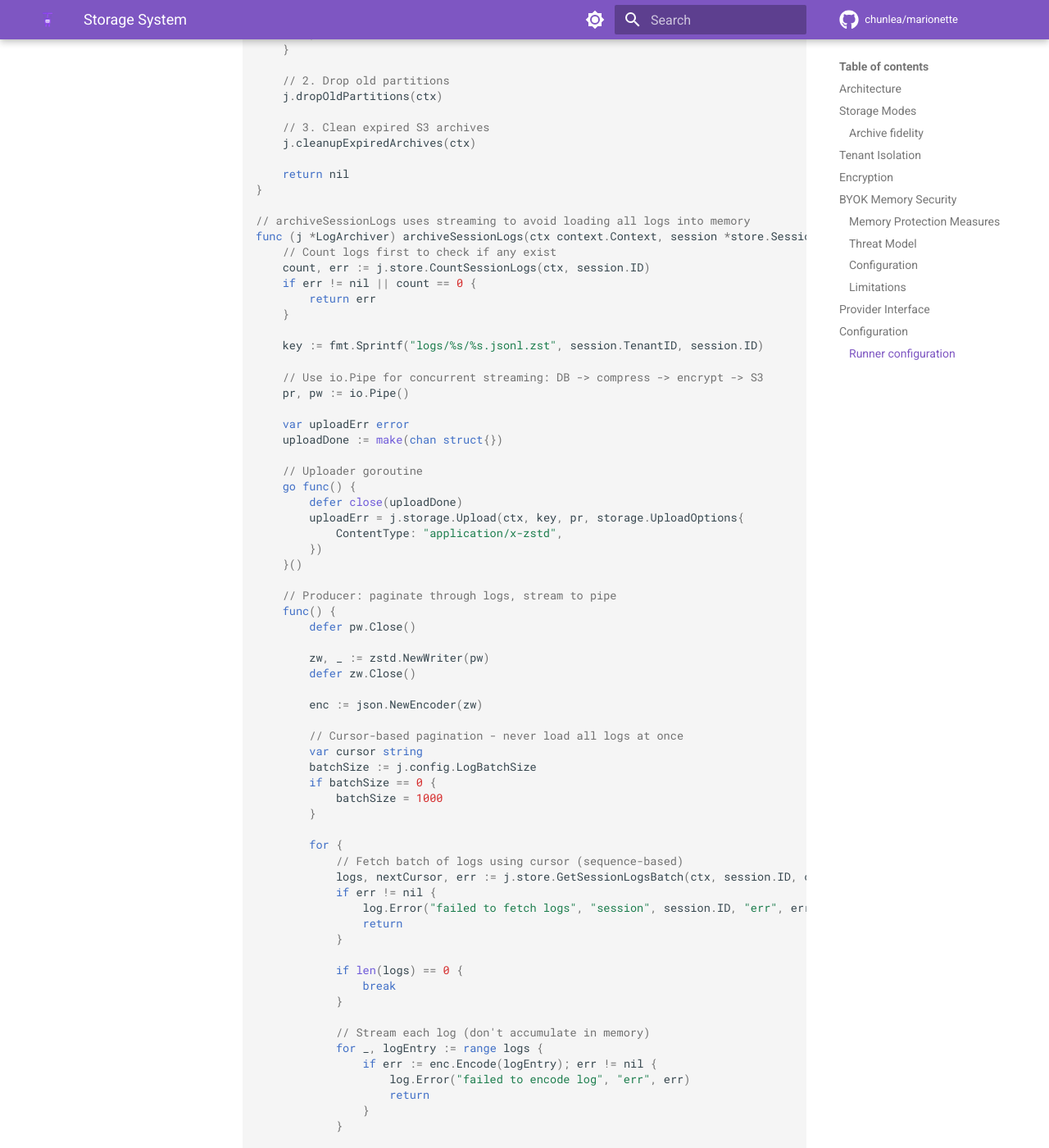
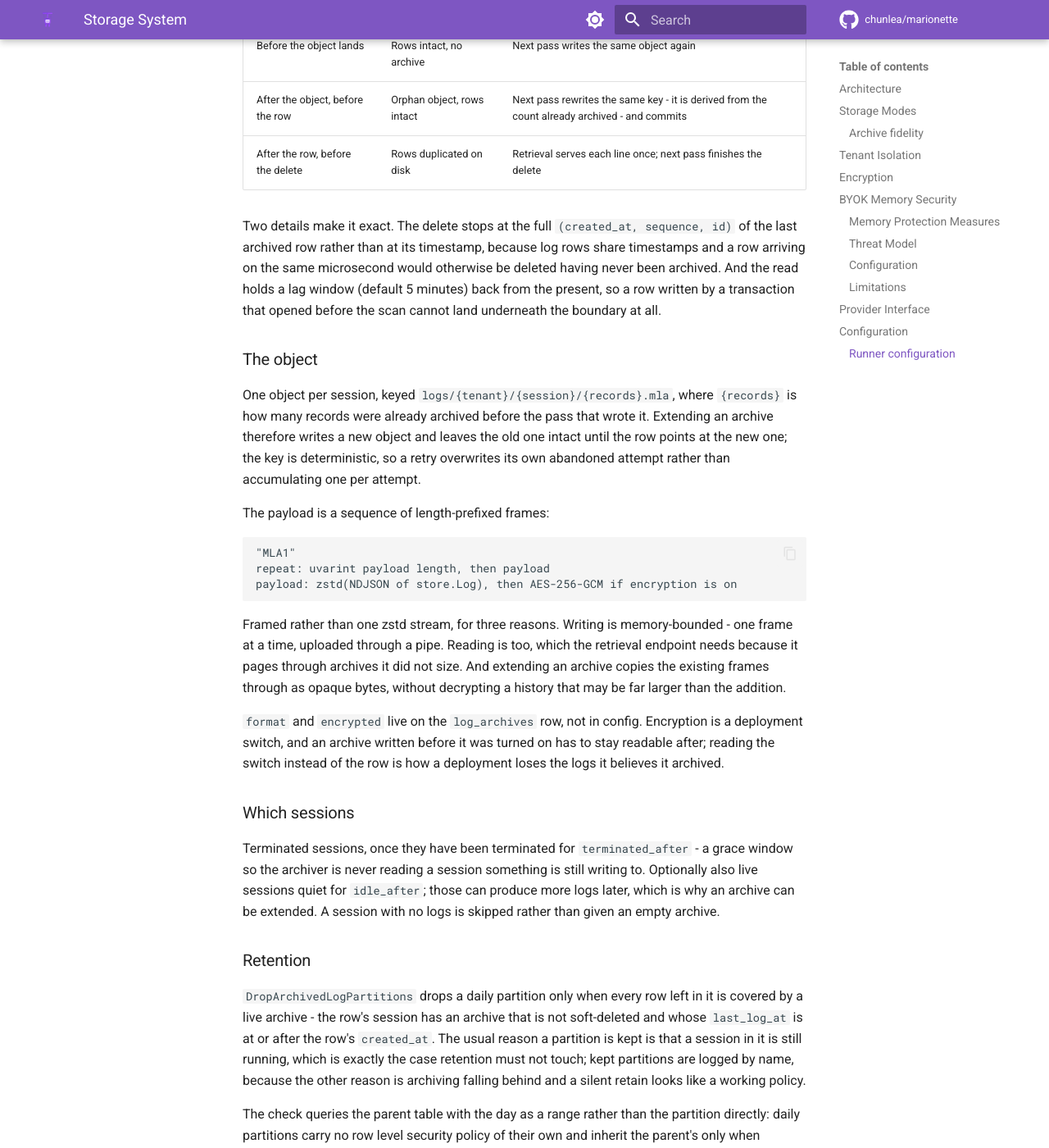
Before and after one commit to chunlea/marionette, an MkDocs documentation site: the page built from docs/storage.md, in a window 1280 px wide and 1400 px high, scrolled down 34434 px. Shown: the whole window at 82% size. Built offline with MkDocs 1.6.1 and Material for MkDocs 9.7.7, drawn with Linux system fonts in a browser that asks for light colours; comment, search, counter and statistics services are not loaded; some of the changed text lies outside the part shown.

Commit message:
docs(storage): describe the log archiver that exists
docs/storage.md carried a sketch of a log archiver that was never built:
a code listing whose store methods do not exist, a config block under a
`logs:` key nothing reads, and a retrieval function that returns early
whenever PostgreSQL has any rows at all - which would have hidden an
archived history behind whatever the session logged after it.

Replaced with what round 3 built, and with the parts worth knowing
before switching it on: the archive-then-delete ordering and what each
crash point leaves behind, why the boundary is the full
(created_at, sequence, id) triple, why the object is framed rather than
one zstd stream, and why the coverage check queries the parent table
rather than the partition.

The config examples gain the block, off in all of them. The production
example carries the warning that matters: the two retentions delete the
same logs from different places, and an archive retention shorter than
the partition retention is refused at startup rather than discovered
later.

Co-Authored-By: Claude Opus 5 <noreply@anthropic.com>
Claude-Session: https://claude.ai/code/session_015k8HyHWSJschPMWiCietU9

````diff
--- a/docs/storage.md
+++ b/docs/storage.md
@@ -1599,334 +1599,153 @@ Logs use tiered storage: hot data in PostgreSQL, cold data in object storage.
 │                                                                     │
 └─────────────────────────────────────────────────────────────────────┘
 
-  Hot (PostgreSQL)  ───7d───>  Cold (S3)  ───90d───>  Delete
-  - Partitioned by day         - JSONL.zst compressed
-  - Real-time queries          - On-demand retrieval
-  - Streaming to clients
-```
-
-## Log Archiver Job (Memory-Efficient)
-
-The log archiver uses cursor-based pagination and streaming to avoid loading all logs into memory.
-
-```go
-// pkg/jobs/log_archiver.go
-
-type LogArchiver struct {
-    store   store.Store
-    storage storage.StorageProvider
-    crypto  *crypto.Service
-    config  LogArchiverConfig
-}
-
-type LogArchiverConfig struct {
-    RetentionHot  time.Duration // PostgreSQL: 7 days
-    RetentionCold time.Duration // S3: 90 days
-    BatchSize     int           // Sessions per run
-    LogBatchSize  int           // Logs per query (default: 1000)
-}
-
-func (j *LogArchiver) Run(ctx context.Context) error {
-    // 1. Find sessions to archive (terminated > RetentionHot ago)
-    sessions, _ := j.store.GetSessionsForLogArchive(ctx, j.config.RetentionHot)
-
-    for _, session := range sessions {
-        if err := j.archiveSessionLogs(ctx, session); err != nil {
-            log.Error("failed to archive logs", "session", session.ID, "err", err)
-            continue // Don't fail entire job
-        }
-    }
-
-    // 2. Drop old partitions
-    j.dropOldPartitions(ctx)
-
-    // 3. Clean expired S3 archives
-    j.cleanupExpiredArchives(ctx)
-
-    return nil
-}
-
-// archiveSessionLogs uses streaming to avoid loading all logs into memory
-func (j *LogArchiver) archiveSessionLogs(ctx context.Context, session *store.Session) error {
-    // Count logs first to check if any exist
-    count, err := j.store.CountSessionLogs(ctx, session.ID)
-    if err != nil || count == 0 {
-        return err
-    }
-
-    key := fmt.Sprintf("logs/%s/%s.jsonl.zst", session.TenantID, session.ID)
-
-    // Use io.Pipe for concurrent streaming: DB -> compress -> encrypt -> S3
-    pr, pw := io.Pipe()
-
-    var uploadErr error
-    uploadDone := make(chan struct{})
-
-    // Uploader goroutine
-    go func() {
-        defer close(uploadDone)
-        uploadErr = j.storage.Upload(ctx, key, pr, storage.UploadOptions{
-            ContentType: "application/x-zstd",
-        })
-    }()
-
-    // Producer: paginate through logs, stream to pipe
-    func() {
-        defer pw.Close()
-
-        zw, _ := zstd.NewWriter(pw)
-        defer zw.Close()
-
-        enc := json.NewEncoder(zw)
-
-        // Cursor-based pagination - never load all logs at once
-        var cursor string
-        batchSize := j.config.LogBatchSize
-        if batchSize == 0 {
-            batchSize = 1000
-        }
-
-        for {
-            // Fetch batch of logs using cursor (sequence-based)
-            logs, nextCursor, err := j.store.GetSessionLogsBatch(ctx, session.ID, cursor, batchSize)
-            if err != nil {
-                log.Error("failed to fetch logs", "session", session.ID, "err", err)
-                return
-            }
-
-            if len(logs) == 0 {
-                break
-            }
-
-            // Stream each log (don't accumulate in memory)
-            for _, logEntry := range logs {
-                if err := enc.Encode(logEntry); err != nil {
-                    log.Error("failed to encode log", "err", err)
-                    return
-                }
-            }
-
-            if nextCursor == "" {
-                break
-            }
-            cursor = nextCursor
-        }
-    }()
-
-    // Wait for upload to complete
-    <-uploadDone
-    if uploadErr != nil {
-        return uploadErr
-    }
-
-    // Record archive metadata
-    j.store.CreateLogArchive(ctx, &store.LogArchive{
-        SessionID:  session.ID,
-        TenantID:   session.TenantID,
-        StorageKey: key,
-        LogCount:   count,
-        ExpiresAt:  time.Now().Add(j.config.RetentionCold),
-    })
-
-    // Delete logs from PostgreSQL (in batches to avoid long locks)
-    return j.store.DeleteSessionLogsBatched(ctx, session.ID, 10000)
-}
-```
-
-### Store Interface for Paginated Logs
-
-```go
-// pkg/store/logs.go
-
-// GetSessionLogsBatch returns logs with cursor-based pagination
-// cursor is the last sequence number seen (empty for first page)
-// Returns logs, next cursor, error
-func (s *Store) GetSessionLogsBatch(
-    ctx context.Context,
-    sessionID string,
-    cursor string,
-    limit int,
-) ([]Log, string, error) {
-    query := `
-        SELECT id, task_id, run_id, stream, level, content, sequence,
-               timestamp_unix_ms, metadata
-        FROM logs
-        WHERE session_id = $1
-    `
-    args := []interface{}{sessionID}
-
-    if cursor != "" {
-        query += ` AND sequence > $2`
-        args = append(args, cursor)
-    }
-
-    query += ` ORDER BY sequence ASC LIMIT $` + strconv.Itoa(len(args)+1)
-    args = append(args, limit+1) // Fetch one extra to detect if more exist
-
-    rows, err := s.db.QueryContext(ctx, query, args...)
-    if err != nil {
-        return nil, "", err
-    }
-    defer rows.Close()
-
-    var logs []Log
-    for rows.Next() {
-        var log Log
-        if err := rows.Scan(&log.ID, &log.TaskID, &log.RunID, &log.Stream,
-            &log.Level, &log.Content, &log.Sequence, &log.TimestampUnixMs,
-            &log.Metadata); err != nil {
-            return nil, "", err
-        }
-        logs = append(logs, log)
-    }
-
-    // Determine next cursor
-    var nextCursor string
-    if len(logs) > limit {
-        nextCursor = strconv.FormatInt(logs[limit-1].Sequence, 10)
-        logs = logs[:limit] // Remove extra element
-    }
-
-    return logs, nextCursor, nil
-}
-
-// DeleteSessionLogsBatched deletes logs in batches to avoid long locks
-func (s *Store) DeleteSessionLogsBatched(ctx context.Context, sessionID string, batchSize int) error {
-    for {
-        result, err := s.db.ExecContext(ctx, `
-            DELETE FROM logs
-            WHERE id IN (
-                SELECT id FROM logs
-                WHERE session_id = $1
-                LIMIT $2
-            )
-        `, sessionID, batchSize)
-        if err != nil {
-            return err
-        }
-
-        affected, _ := result.RowsAffected()
-        if affected == 0 {
-            break
-        }
-
-        // Small sleep to allow other transactions
-        time.Sleep(10 * time.Millisecond)
-    }
-    return nil
-}
-```
-
-## Retrieving Archived Logs (Streaming)
-
-```go
-// GetSessionLogs returns logs, streaming from archive if needed
-// For large archives, use GetSessionLogsStream instead
-func (s *LogService) GetSessionLogs(ctx context.Context, sessionID string) ([]Log, error) {
-    // Try PostgreSQL first (hot data)
-    logs, _ := s.store.GetSessionLogs(ctx, sessionID)
-    if len(logs) > 0 {
-        return logs, nil
-    }
-
-    // Check archive (cold data)
-    archive, _ := s.store.GetLogArchive(ctx, sessionID)
-    if archive == nil {
-        return []Log{}, nil
-    }
-
-    // Stream from archive with memory limit
-    return s.streamLogsFromArchive(ctx, archive, 0) // 0 = no limit
-}
-
-// GetSessionLogsStream returns a channel for streaming logs (memory-efficient)
-func (s *LogService) GetSessionLogsStream(ctx context.Context, sessionID string) (<-chan Log, error) {
-    archive, err := s.store.GetLogArchive(ctx, sessionID)
-    if err != nil {
-        return nil, err
-    }
-    if archive == nil {
-        // Return empty channel
-        ch := make(chan Log)
-        close(ch)
-        return ch, nil
-    }
-
-    ch := make(chan Log, 100) // Buffered for performance
-
-    go func() {
-        defer close(ch)
-
-        reader, _, err := s.storage.Download(ctx, archive.StorageKey)
-        if err != nil {
-            return
-        }
-        defer reader.Close()
-
-        zr, _ := zstd.NewReader(reader)
-        defer zr.Close()
-
-        scanner := bufio.NewScanner(zr)
-        // Increase buffer for large log lines
-        scanner.Buffer(make([]byte, 64*1024), 1024*1024)
-
-        for scanner.Scan() {
-            var log Log
-            if err := json.Unmarshal(scanner.Bytes(), &log); err != nil {
-                continue
-            }
-
-            select {
-            case ch <- log:
-            case <-ctx.Done():
-                return
-            }
-        }
-    }()
-
-    return ch, nil
-}
-
-// streamLogsFromArchive reads logs with optional limit
-func (s *LogService) streamLogsFromArchive(ctx context.Context, archive *LogArchive, limit int) ([]Log, error) {
-    reader, _, err := s.storage.Download(ctx, archive.StorageKey)
-    if err != nil {
-        return nil, err
-    }
-    defer reader.Close()
-
-    zr, _ := zstd.NewReader(reader)
-    defer zr.Close()
-
-    var logs []Log
-    scanner := bufio.NewScanner(zr)
-    scanner.Buffer(make([]byte, 64*1024), 1024*1024) // 1MB max line
-
-    for scanner.Scan() {
-        var log Log
-        if err := json.Unmarshal(scanner.Bytes(), &log); err != nil {
-            continue
-        }
-        logs = append(logs, log)
-
-        if limit > 0 && len(logs) >= limit {
-            break
-        }
-    }
-
-    return logs, scanner.Err()
-}
-```
+  Hot (PostgreSQL)  ──────>  Cold (object store)  ──────>  Delete
+  - Partitioned by day       - NDJSON in zstd frames
+  - Real-time queries        - Read through the same endpoints
+  - Streaming to clients     - One object per session
+
+  The two arrows are storage.log_archive.retention_days and
+  storage.log_archive.retention. Both default to off.
+```
+
+## Log Archiving
+
+Built in round 3 (`pkg/jobs/log_archiver.go`, `pkg/storage/logarchive`). What
+follows is the implementation, not a sketch of one.
+
+### Why it exists
+
+`logs` is partitioned by day and nothing ever removed a partition. Round 1 wired
+the partition maintainer with `RetentionDays` pinned at zero, because a daily
+partition is the only copy of the logs in it: retention without a second copy is
+deletion on a timer. Archiving makes the second copy, and the retention check
+asks per partition whether it exists.
+
+### The order, which is the whole design
+
+```
+write the object  ->  commit the log_archives row  ->  delete the rows
+```
+
+A crash anywhere in that sequence leaves rows that are in both places, never
+rows that are in neither.
+
+| Crash point | State | How it converges |
+|-------------|-------|------------------|
+| Before the object lands | Rows intact, no archive | Next pass writes the same object again |
+| After the object, before the row | Orphan object, rows intact | Next pass rewrites the same key - it is derived from the count already archived - and commits |
+| After the row, before the delete | Rows duplicated on disk | Retrieval serves each line once; next pass finishes the delete |
+
+Two details make it exact. The delete stops at the full
+`(created_at, sequence, id)` of the last archived row rather than at its
+timestamp, because log rows share timestamps and a row arriving on the same
+microsecond would otherwise be deleted having never been archived. And the read
+holds a lag window (default 5 minutes) back from the present, so a row written
+by a transaction that opened before the scan cannot land underneath the
+boundary at all.
+
+### The object
+
+One object per session, keyed `logs/{tenant}/{session}/{records}.mla`, where
+`{records}` is how many records were already archived before the pass that wrote
+it. Extending an archive therefore writes a new object and leaves the old one
+intact until the row points at the new one; the key is deterministic, so a retry
+overwrites its own abandoned attempt rather than accumulating one per attempt.
+
+The payload is a sequence of length-prefixed frames:
+
+```
+"MLA1"
+repeat: uvarint payload length, then payload
+payload: zstd(NDJSON of store.Log), then AES-256-GCM if encryption is on
+```
+
+Framed rather than one zstd stream, for three reasons. Writing is
+memory-bounded - one frame at a time, uploaded through a pipe. Reading is too,
+which the retrieval endpoint needs because it pages through archives it did not
+size. And extending an archive copies the existing frames through as opaque
+bytes, without decrypting a history that may be far larger than the addition.
+
+`format` and `encrypted` live on the `log_archives` row, not in config.
+Encryption is a deployment switch, and an archive written before it was turned
+on has to stay readable after; reading the switch instead of the row is how a
+deployment loses the logs it believes it archived.
+
+### Which sessions
+
+Terminated sessions, once they have been terminated for `terminated_after` - a
+grace window so the archiver is never reading a session something is still
+writing to. Optionally also live sessions quiet for `idle_after`; those can
+produce more logs later, which is why an archive can be extended. A session with
+no logs is skipped rather than given an empty archive.
+
+### Retention
+
+`DropArchivedLogPartitions` drops a daily partition only when every row left in
+it is covered by a live archive - the row's session has an archive that is not
+soft-deleted and whose `last_log_at` is at or after the row's `created_at`. The
+usual reason a partition is kept is that a session in it is still running, which
+is exactly the case retention must not touch; kept partitions are logged by
+name, because the other reason is archiving falling behind and a silent retain
+looks like a working policy.
+
+The check queries the parent table with the day as a range rather than the
+partition directly: daily partitions carry no row level security policy of their
+own and inherit the parent's only when reached through it.
+
+The archiver and the coverage check both run cross-tenant, through
+`store.WithSystemAccess` - the same mechanism the reaper and chunk GC use, not a
+superuser connection.
+
+### Retrieval
+
+`GET /api/v1/sessions/{id}/logs` and `GET /api/v1/tasks/{id}/logs` both serve
+the archive and the hot rows as one ordered stream, with one opaque cursor
+carrying the caller across the seam (`archive:<offset>` on the archive side, the
+store's own keyset cursor after it). `?archived=true|false` narrows it to one
+side. `total_count` includes archived records; for those it ignores the level
+and stream filters, because counting them would mean decompressing the whole
+object to answer a number.
+
+Because the boundary is the exact triple, the rows a crashed archiver left
+behind - already in the object, not yet deleted - never reach the wire twice.
+
+### Expiry
+
+Two phases, and the order is the CAS lesson: the row is soft-deleted first, then
+the object, then the row goes. The reverse leaves a live row pointing at an
+object that is gone, which reads as data loss rather than as an interrupted
+delete. An interrupted sweep leaves a tombstone whose blob may still exist, and
+the next pass finishes it.
 
 ## Configuration
 
 ```yaml
-logs:
-  retention_hot: 168h   # 7 days in PostgreSQL
-  retention_cold: 2160h # 90 days in S3
-  archive_schedule: "0 3 * * *"  # Daily at 3 AM
-  partitions_ahead: 7   # Create 7 days ahead
-```
+storage:
+  encryption:
+    enabled: false        # encrypt archive frames; needs MARIONETTE_ENCRYPTION_KEY
+
+  log_archive:
+    enabled: false        # off by default
+    interval: 1h          # how often a pass runs
+    terminated_after: 15m # grace window after a session terminates
+    idle_after: 0         # also archive live sessions quiet this long (0 = never)
+    retention: 2160h      # 90 days; how long an archive lives (0 = forever)
+    retention_days: 30    # drop log partitions older than this
+    sessions_per_run: 50
+    batch_size: 1000
+```
+
+Two settings delete the same logs from different places. `retention_days` is how
+long a log stays queryable as a database row; `retention` is how long the
+archive that replaces it lives. An archive shorter than the partitions would
+delete logs the database no longer has either, so the server refuses to start on
+that combination.
+
+With `enabled: false`, `retention_days` does nothing - the wiring forces it to
+zero, and the coverage check would refuse anyway. That is deliberate: both locks
+have to be picked before anything deletes the only copy of a log line.
+
 
 ## Security Layers
 
````
Also changed, not shown: docs/roadmap.md (+14 -13 lines), 3 other files.
